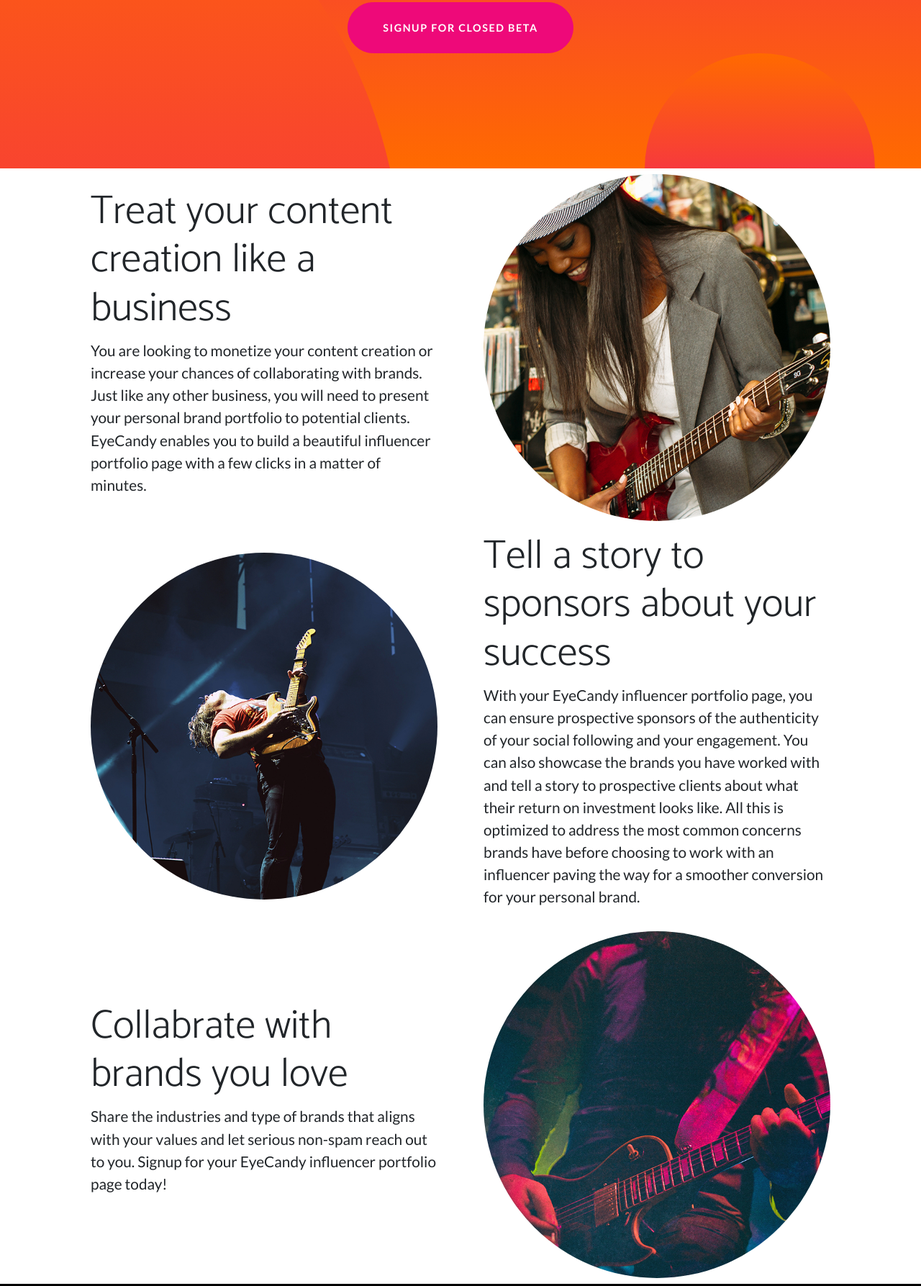
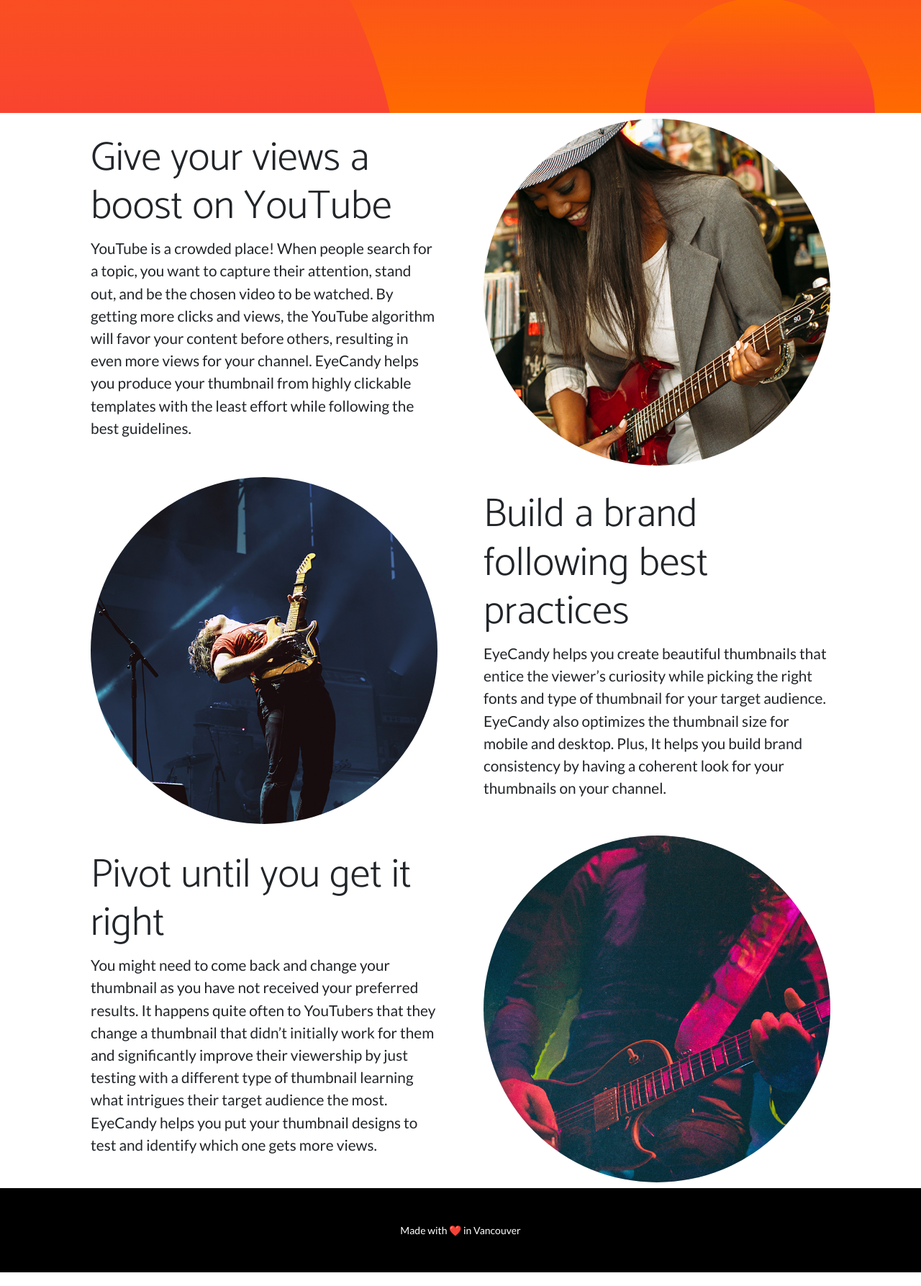
Before and after one commit to ValleyLabs/eyecandy-landing, a plain HTML site: page index.html in a window 1280 px wide. Shown: the part 606-2393 px from the top of the page at 72% size. Drawn offline with nearby package versions, Linux system fonts and the light colour scheme.

Commit message:
adds youtube thubmnail maker info

```diff
--- a/index.html
+++ b/index.html
@@ -22,8 +22,8 @@
             <div class="masthead-content">
                 <div class="container px-5">
                     <h1 class="masthead-heading mb-0">EyeCandy</h1>
-                    <h2 class="masthead-subheading mb-0">Professionally showcase your personal brand and win more sponsors!</h2>
-                    <a class="btn btn-primary btn-xl rounded-pill mt-5" href="https://forms.gle/NvWYKSUryRDTT6Wa9">Signup for closed beta</a>
+                    <h2 class="masthead-subheading mb-0">Win more clicks by purposefully designed YouTube thumbnails</h2>
+                    <a class="btn btn-primary btn-xl rounded-pill mt-5" href="https://forms.gle/xq51ixCUCEickcZr9">Signup for closed beta</a>
                 </div>
             </div>
             <div class="bg-circle-1 bg-circle"></div>
@@ -40,8 +40,8 @@
                     </div>
                     <div class="col-lg-6 order-lg-1">
                         <div class="p-5">
-                            <h2 class="display-4">Treat your content creation like a business</h2>
-                            <p>You are looking to monetize your content creation or increase your chances of collaborating with brands. Just like any other business, you will need to present your personal brand portfolio to potential clients. EyeCandy enables you to build a beautiful influencer portfolio page with a few clicks in a matter of minutes.</p>
+                            <h2 class="display-4">Give your views a boost on YouTube</h2>
+                            <p>YouTube is a crowded place! When people search for a topic, you want to capture their attention, stand out, and be the chosen video to be watched. By getting more clicks and views, the YouTube algorithm will favor your content before others, resulting in even more views for your channel. EyeCandy helps you produce your thumbnail from highly clickable templates with the least effort while following the best guidelines.</p>
                         </div>
                     </div>
                 </div>
@@ -56,8 +56,8 @@
                     </div>
                     <div class="col-lg-6">
                         <div class="p-5">
-                            <h2 class="display-4">Tell a story to sponsors about your success</h2>
-                            <p>With your EyeCandy influencer portfolio page, you can ensure prospective sponsors of the authenticity of your social following and your engagement. You can also showcase the brands you have worked with and tell a story to prospective clients about what their return on investment looks like. All this is optimized to address the most common concerns brands have before choosing to work with an influencer paving the way for a smoother conversion for your personal brand.</p>
+                            <h2 class="display-4">Build a brand following best practices</h2>
+                            <p>EyeCandy helps you create beautiful thumbnails that entice the viewer’s curiosity while picking the right fonts and type of thumbnail for your target audience. EyeCandy also optimizes the thumbnail size for mobile and desktop. Plus, It helps you build brand consistency by having a coherent look for your thumbnails on your channel.</p>
                         </div>
                     </div>
                 </div>
@@ -72,8 +72,8 @@
                     </div>
                     <div class="col-lg-6 order-lg-1">
                         <div class="p-5">
-                            <h2 class="display-4">Collabrate with brands you love</h2>
-                            <p>Share the industries and type of brands that aligns with your values and let serious non-spam reach out to you. Signup for your EyeCandy influencer portfolio page today!</p>
+                            <h2 class="display-4">Pivot until you get it right</h2>
+                            <p>You might need to come back and change your thumbnail as you have not received your preferred results. It happens quite often to YouTubers that they change a thumbnail that didn’t initially work for them and significantly improve their viewership by just testing with a different type of thumbnail learning what intrigues their target audience the most. EyeCandy helps you put your thumbnail designs to test and identify which one gets more views.</p>
                         </div>
                     </div>
                 </div>
```
